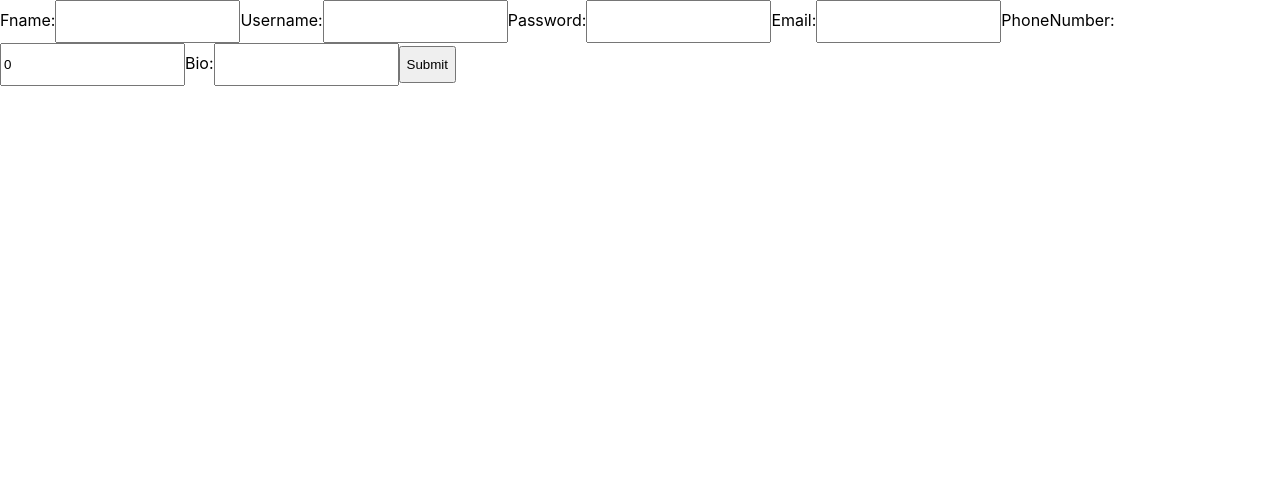
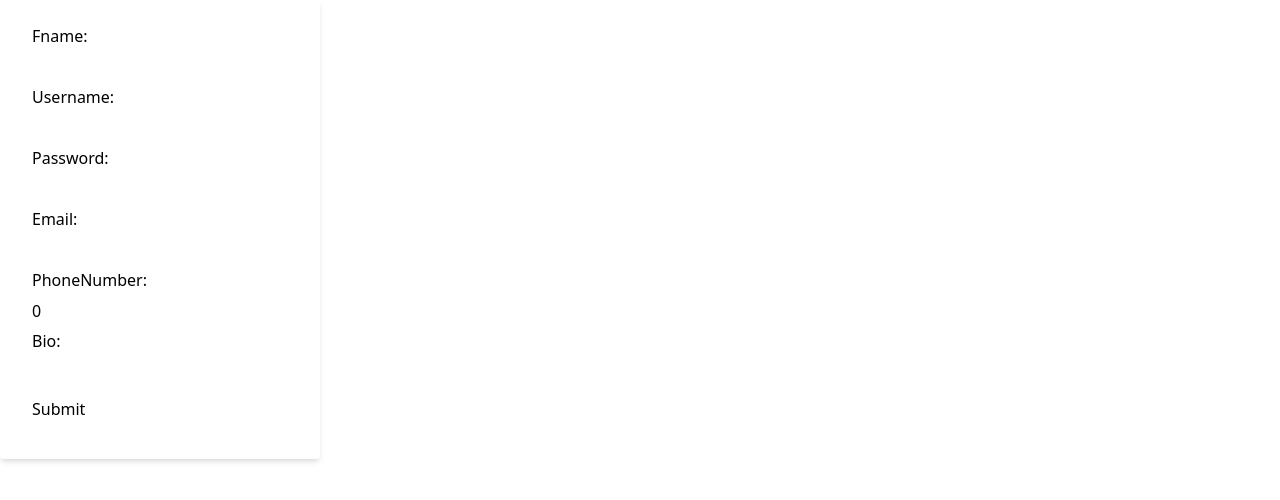
Before and after one commit to Kami0rn/TaskManager, a React (Create React App) app in the folder frontend/: page /register in a window 1280 px wide. Shown: the top 500 px of the page. Built offline with nearby package versions, Linux system fonts and the light colour scheme.

Commit message:
tailwind

```diff
--- a/frontend/package.json
+++ b/frontend/package.json
@@ -43,5 +43,8 @@
       "last 1 firefox version",
       "last 1 safari version"
     ]
+  },
+  "devDependencies": {
+    "tailwindcss": "^3.3.6"
   }
 }
--- a/frontend/src/index.css
+++ b/frontend/src/index.css
@@ -1,13 +1,3 @@
-body {
-  margin: 0;
-  font-family: -apple-system, BlinkMacSystemFont, 'Segoe UI', 'Roboto', 'Oxygen',
-    'Ubuntu', 'Cantarell', 'Fira Sans', 'Droid Sans', 'Helvetica Neue',
-    sans-serif;
-  -webkit-font-smoothing: antialiased;
-  -moz-osx-font-smoothing: grayscale;
-}
-
-code {
-  font-family: source-code-pro, Menlo, Monaco, Consolas, 'Courier New',
-    monospace;
-}
+@tailwind base;
+@tailwind components;
+@tailwind utilities;
--- /dev/null
+++ b/frontend/src/input.css
@@ -0,0 +1,4 @@
+@tailwind base;
+@tailwind components;
+@tailwind utilities;
+@tailwind variants;
--- a/frontend/src/pages/register/Register.tsx
+++ b/frontend/src/pages/register/Register.tsx
@@ -36,10 +36,11 @@ function Register() {
           html: <i>{result.message}</i>,
           icon: "success",
         }).then((value) => {
-          navigate("/");
+          navigate("/login");
         });
       } else {
-        const message = result && result.message ? result.message : "No result message";
+        const message =
+          result && result.message ? result.message : "No result message";
         MySwal.fire({
           html: <i>{message}</i>,
           icon: "error",
@@ -54,8 +55,9 @@ function Register() {
   };
 
   return (
-    <div>
-      <form onSubmit={handleSubmit}>
+    <div className="w-full max-w-xs">
+
+      <form onSubmit={handleSubmit} className="bg-white shadow-md rounded px-8 pt-6 pb-8 mb-4">
         <label>
           Fname:
           <input
--- /dev/null
+++ b/frontend/tailwind.config.js
@@ -0,0 +1,10 @@
+/** @type {import('tailwindcss').Config} */
+module.exports = {
+  content: [
+    "./src/**/*.{js,jsx,ts,tsx}",
+  ],
+  theme: {
+    extend: {},
+  },
+  plugins: [],
+}
```
Also changed, not shown: frontend/src/index.tsx (+6 -6 lines), 3 other files (tests, documents, lock files or other folders).
